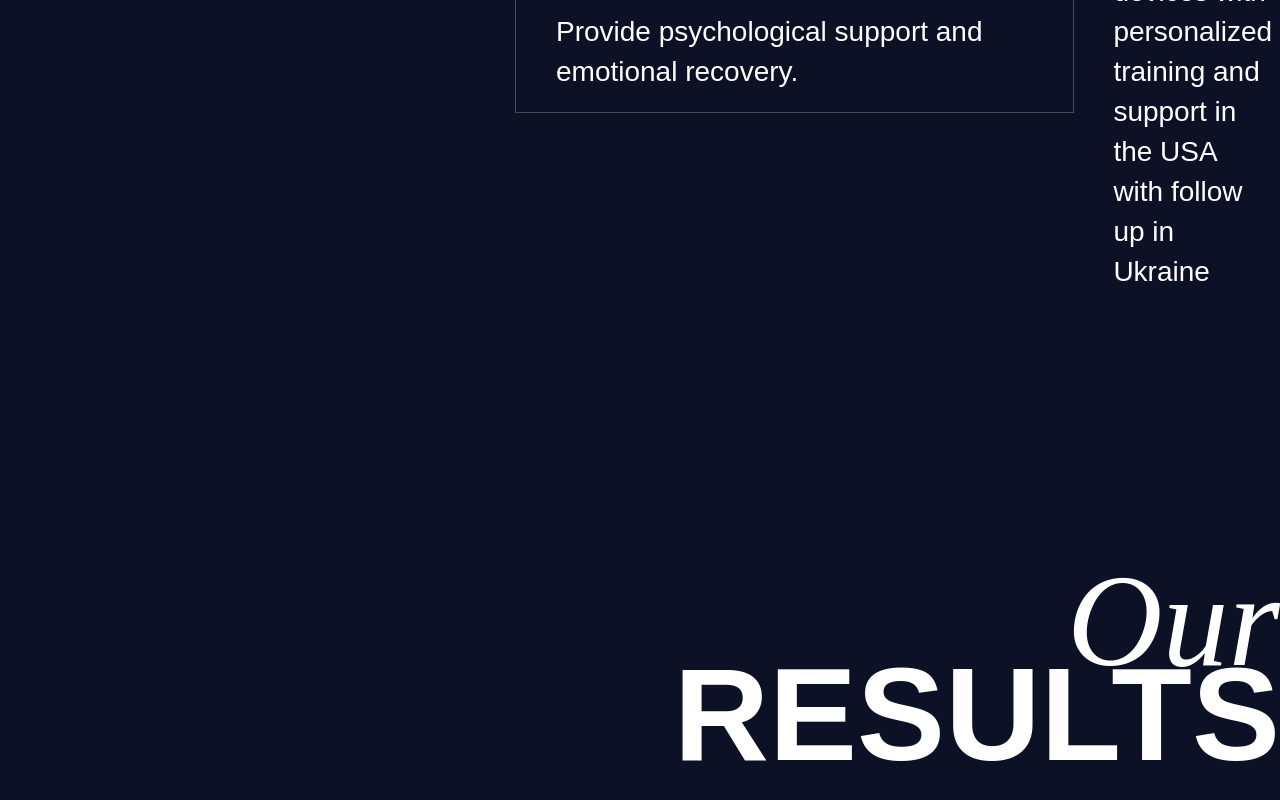
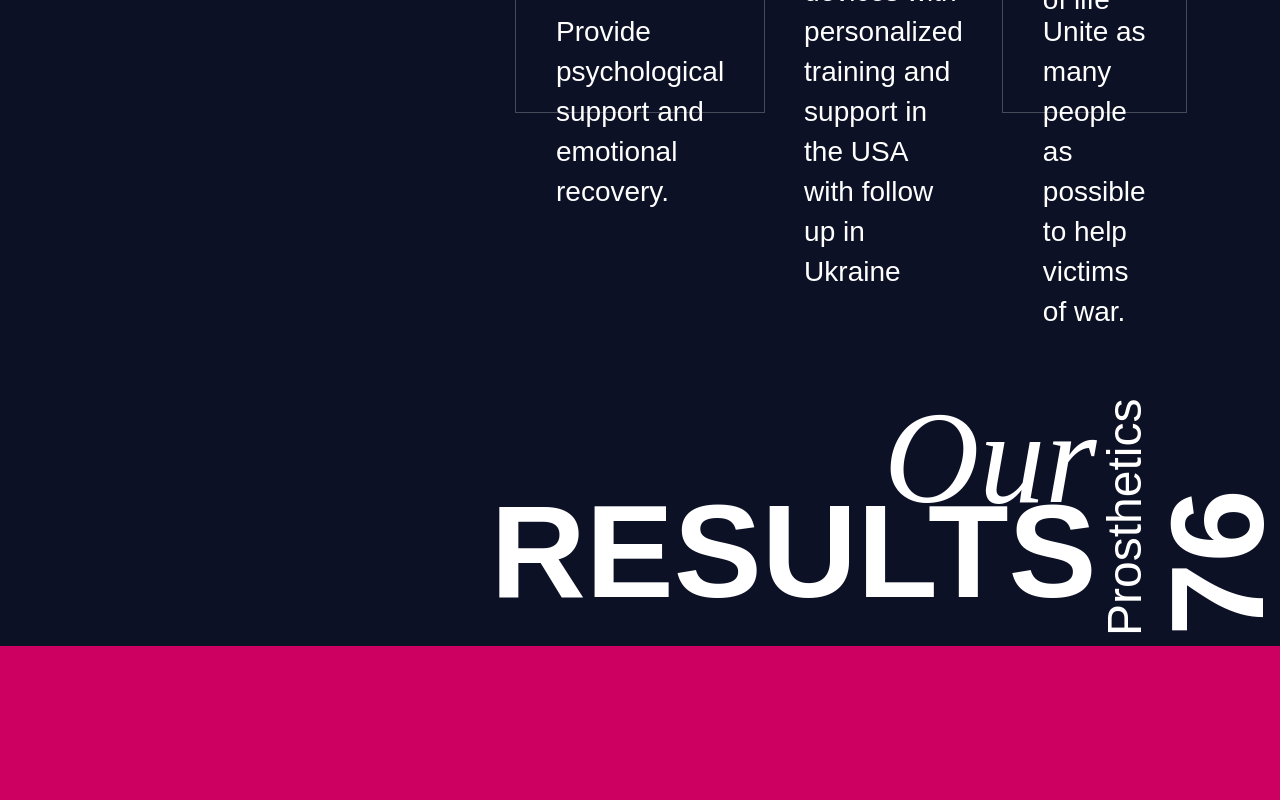
Before and after one commit to ditagroupinc/protez, a Next.js app: page /ihor in a window 1280 px wide. Shown: the part 1372-2172 px from the top of the page. Built offline with nearby package versions, Linux system fonts and the light colour scheme.

Commit message:
title fix

```diff
--- a/components/CountResults/CountResults.module.css
+++ b/components/CountResults/CountResults.module.css
@@ -1,3 +1,27 @@
-.fontStyle{
+.counter {
+  transform-origin: 90px 90px;
+  align-self: end;
+  transform: rotate(-90deg);
+  white-space: nowrap;
+  display: flex;
+  flex-direction: column;
+
+  max-width:  50.308vw;
   color: var(--white);
+
 }
+
+.counter:hover {
+  background-color: var(--pink);
+  transition: all .5s ease;
+}
+
+.digit {
+  border-bottom: 4px solid var(--pink);
+  font-family: "Outfit", sans-serif;
+  font-style: normal;
+  font-weight: 700;
+  font-size: 132px;
+  line-height: 130px;
+
+}
--- a/components/SectionHeaderTitle/index.jsx
+++ b/components/SectionHeaderTitle/index.jsx
@@ -1,7 +1,7 @@
 import styles from "./Title.module.css";
 const Title = ({ italicText, normalText }) => {
   return (
-    <h2 className={styles.title}>
+    <h2 className={` ${styles.title}  `}>
       <span className={styles.italic}>{italicText}</span>
       <span className={styles.normal}>{normalText}</span>
     </h2>
--- a/sections/OurMission/OurMission.module.css
+++ b/sections/OurMission/OurMission.module.css
@@ -7,10 +7,9 @@
   grid-template-rows:  34vh 25vh 17.5vh;
 
 }
-.section div:nth-child(1) {
+.section h2:nth-child(1) {
   grid-column-start: 1;
   grid-column-end: 3;
-  display: grid;
   justify-items: end;
 }
 .section div:nth-child(3) {
--- a/sections/OurMission/index.jsx
+++ b/sections/OurMission/index.jsx
@@ -119,7 +119,6 @@ const OurMission = () => {
       <Title
         italicText={OurMissionText.titleText.our[lang]}
         normalText={OurMissionText.titleText.mission[lang]}
-        // style={{ justifyContent: "flex-end" }}
       />
       {Cards}
     </section>
--- a/sections/OurResults/OurResults.module.css
+++ b/sections/OurResults/OurResults.module.css
@@ -1,25 +1,20 @@
 .section {
+  width: 100%;
   display: grid;
-  grid-template-rows: 880px 420px;
-  align-items: stretch;
-  width: 100%;
+  grid-template-rows: 52.308vh 47.692vh;
   background-color: var(--black);
+}
 
-}
-.colorBlock{
-  background-color: var(--pink);
-  width: 100%;
-  height: 100%;
-}
-.section + div {
+.block {
+  padding: 16.923vh var(--sectionPaddingRight) 0 var(--sectionPaddingLeft);
   display: flex;
 
 }
 
+.colorBlock {
+  background-color: var(--pink);
+}
+
 .title {
-  /* margin-top: 100%; */
-  display: flex;
-  flex-direction: column;
-  text-align: right;
-  align-self:flex-end;
+  justify-content: flex-end;
 }
```
Also changed, not shown: components/SectionHeaderTitle/Title.module.css (line endings or trailing spaces).
